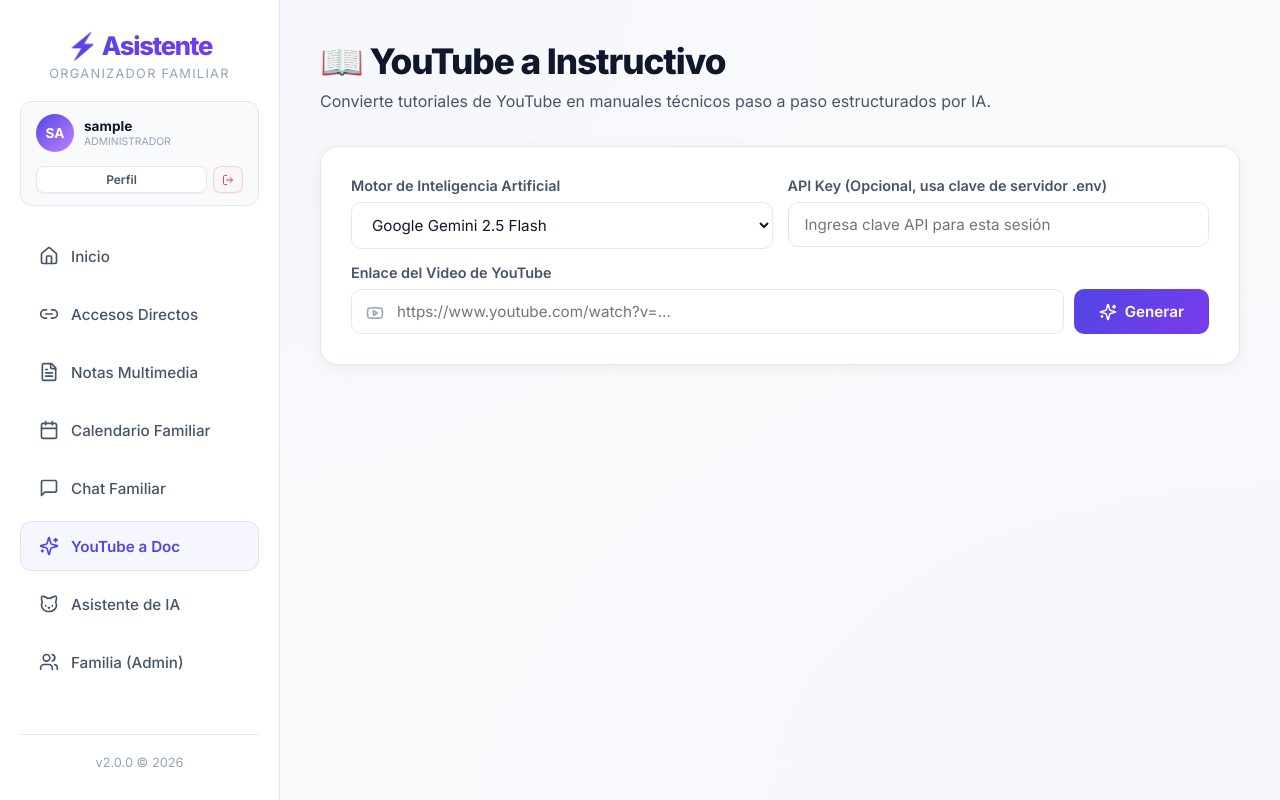
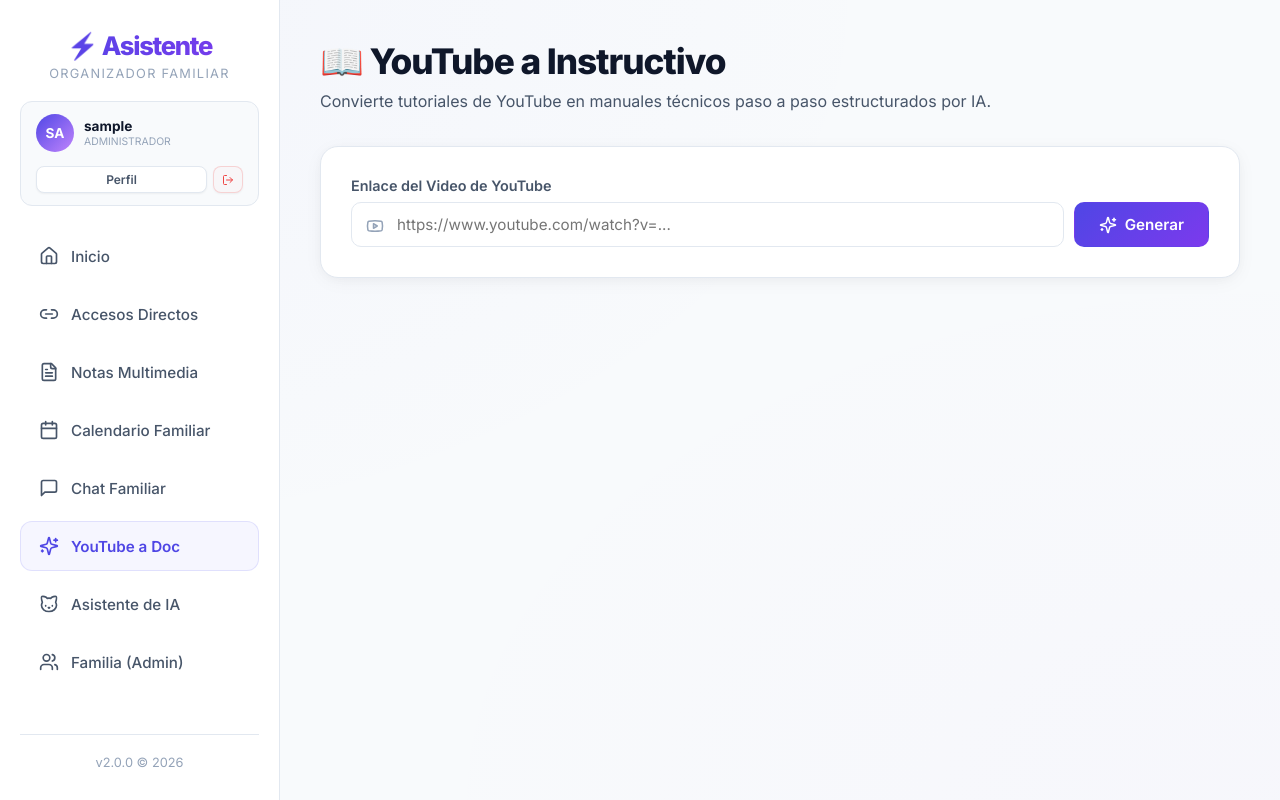
Before and after one commit to Zesoka/asist-personal, a Next.js app in the folder frontend/: page /transcriber in a window 1280 px wide. Built offline with nearby package versions, Linux system fonts and the light colour scheme; no server answers; sample sign-in values are in the browser's storage.

Commit message:
ui: remove AI provider selector and custom API key input from YouTube transcriber page

```diff
--- a/frontend/src/pages/transcriber.js
+++ b/frontend/src/pages/transcriber.js
@@ -117,35 +117,7 @@
         {/* Form settings */}
         <div className="glass-panel">
           <form onSubmit={handleProcess} style={{ display: 'flex', flexDirection: 'column', gap: '15px' }}>
-            <div style={{ display: 'grid', gridTemplateColumns: 'repeat(auto-fit, minmax(200px, 1fr))', gap: '15px' }}>
-              <div className="form-group" style={{ marginBottom: 0 }}>
-                <label className="form-label">Motor de Inteligencia Artificial</label>
-                <select
-                  className="form-input"
-                  value={provider}
-                  onChange={(e) => setProvider(e.target.value)}
-                  disabled={loading}
-                >
-                  <option value="mock">Prueba (Modo Mock - Rápido)</option>
-                  <option value="gemini">Google Gemini 2.5 Flash</option>
-                  <option value="openai">OpenAI GPT-4o-Mini</option>
-                </select>
-              </div>
 
-              {provider !== 'mock' && (
-                <div className="form-group" style={{ marginBottom: 0 }}>
-                  <label className="form-label">API Key (Opcional, usa clave de servidor .env)</label>
-                  <input
-                    type="password"
-                    className="form-input"
-                    value={customKey}
-                    onChange={(e) => setCustomKey(e.target.value)}
-                    placeholder="Ingresa clave API para esta sesión"
-                    disabled={loading}
-                  />
-                </div>
-              )}
-            </div>
 
             <div className="form-group" style={{ marginBottom: 0 }}>
               <label className="form-label">Enlace del Video de YouTube</label>
```
